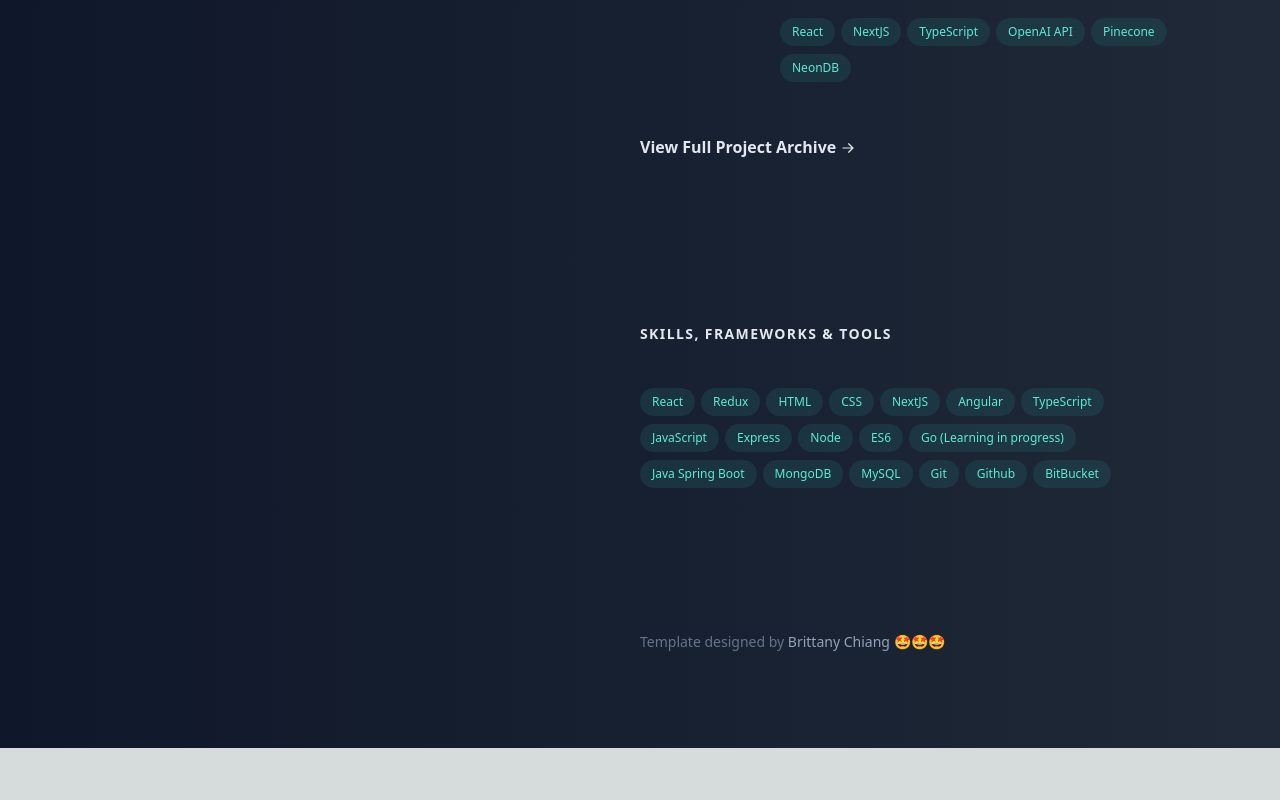
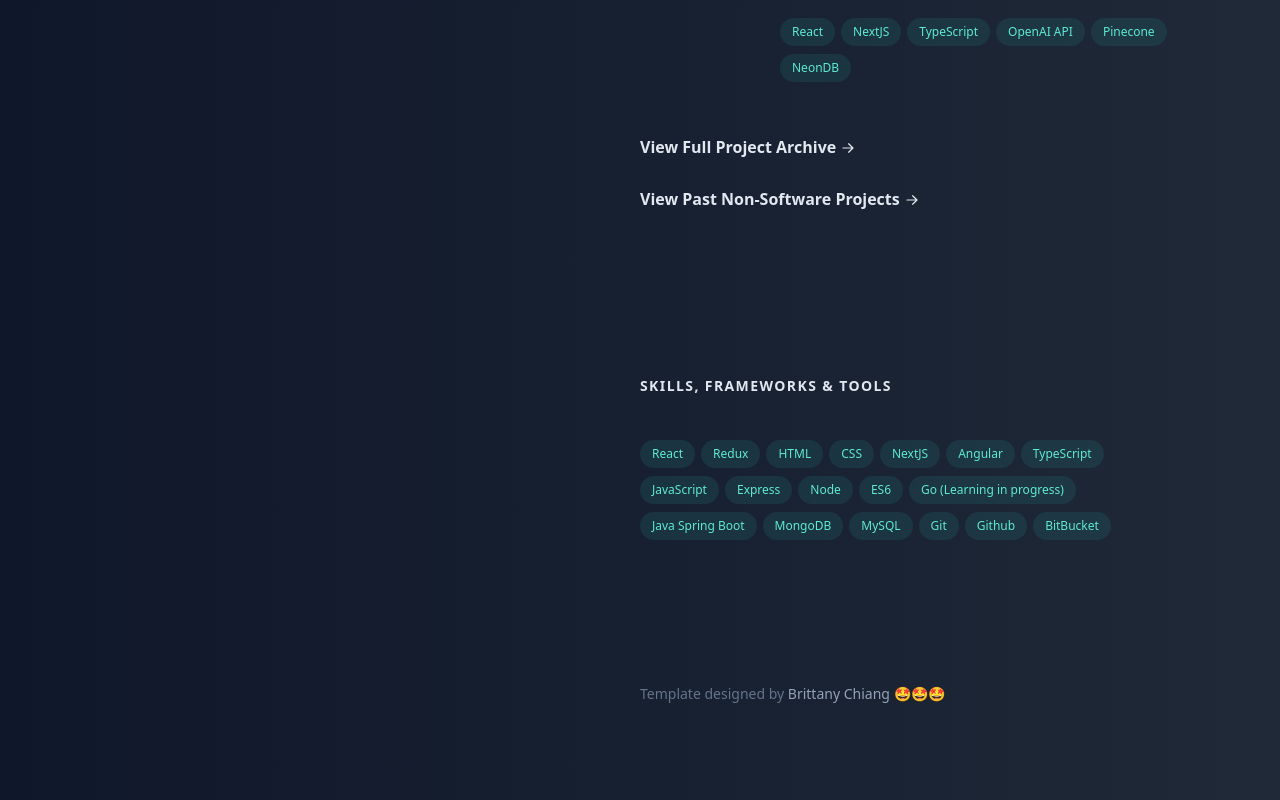
Before and after one commit to tzechong94/tc-portfolio, a Next.js app: page / in a window 1280 px wide. Shown: the part 2030-2830 px from the top of the page. Before the commit the page ends 2778 px from the top, so only its background shows below. Built offline with nearby package versions, Linux system fonts and the light colour scheme.

Commit message:
added old projs

```diff
--- a/src/app/page.tsx
+++ b/src/app/page.tsx
@@ -255,6 +255,37 @@ export default function Home() {
                   </span>
                 </a>
               </div>
+              <br></br>
+              <div>
+                <a
+                  className="inline-flex items-center font-medium leading-tight text-slate-200 font-semibold text-slate-200 group"
+                  aria-label="View Full Project Archive"
+                  href="https://docs.google.com/presentation/d/1LV6sdOZSVhhbIhoP_yB4Od1rXmF9GHdorraG27eoR0Y/edit?usp=sharing"
+                  target="_blank"
+                >
+                  <span>
+                    <span className="border-b border-transparent pb-px transition group-hover:border-teal-300 motion-reduce:transition-none">
+                      View Past Non-Software Projects
+                    </span>
+                    <span className="whitespace-nowrap">
+                      <span className="border-b border-transparent pb-px transition group-hover:border-teal-300 motion-reduce:transition-none"></span>
+                      <svg
+                        xmlns="http://www.w3.org/2000/svg"
+                        viewBox="0 0 20 20"
+                        fill="currentColor"
+                        className="ml-1 inline-block h-4 w-4 shrink-0 -translate-y-px transition-transform group-hover:translate-x-2 group-focus-visible:translate-x-2 motion-reduce:transition-none"
+                        aria-hidden="true"
+                      >
+                        <path
+                          fillRule="evenodd"
+                          d="M3 10a.75.75 0 01.75-.75h10.638L10.23 5.29a.75.75 0 111.04-1.08l5.5 5.25a.75.75 0 010 1.08l-5.5 5.25a.75.75 0 11-1.04-1.08l4.158-3.96H3.75A.75.75 0 013 10z"
+                          clipRule="evenodd"
+                        ></path>
+                      </svg>
+                    </span>
+                  </span>
+                </a>
+              </div>
             </section>
             <section
               id="skills"
--- a/src/components/ProjectCard.tsx
+++ b/src/components/ProjectCard.tsx
@@ -38,7 +38,7 @@ const ProjectCard = ({
           </ul>
         </div>
         <Image
-          alt="Build a Spotify Connected App Newline course marketing card"
+          alt={projectDescription}
           loading="lazy"
           width="200"
           height="48"
```
